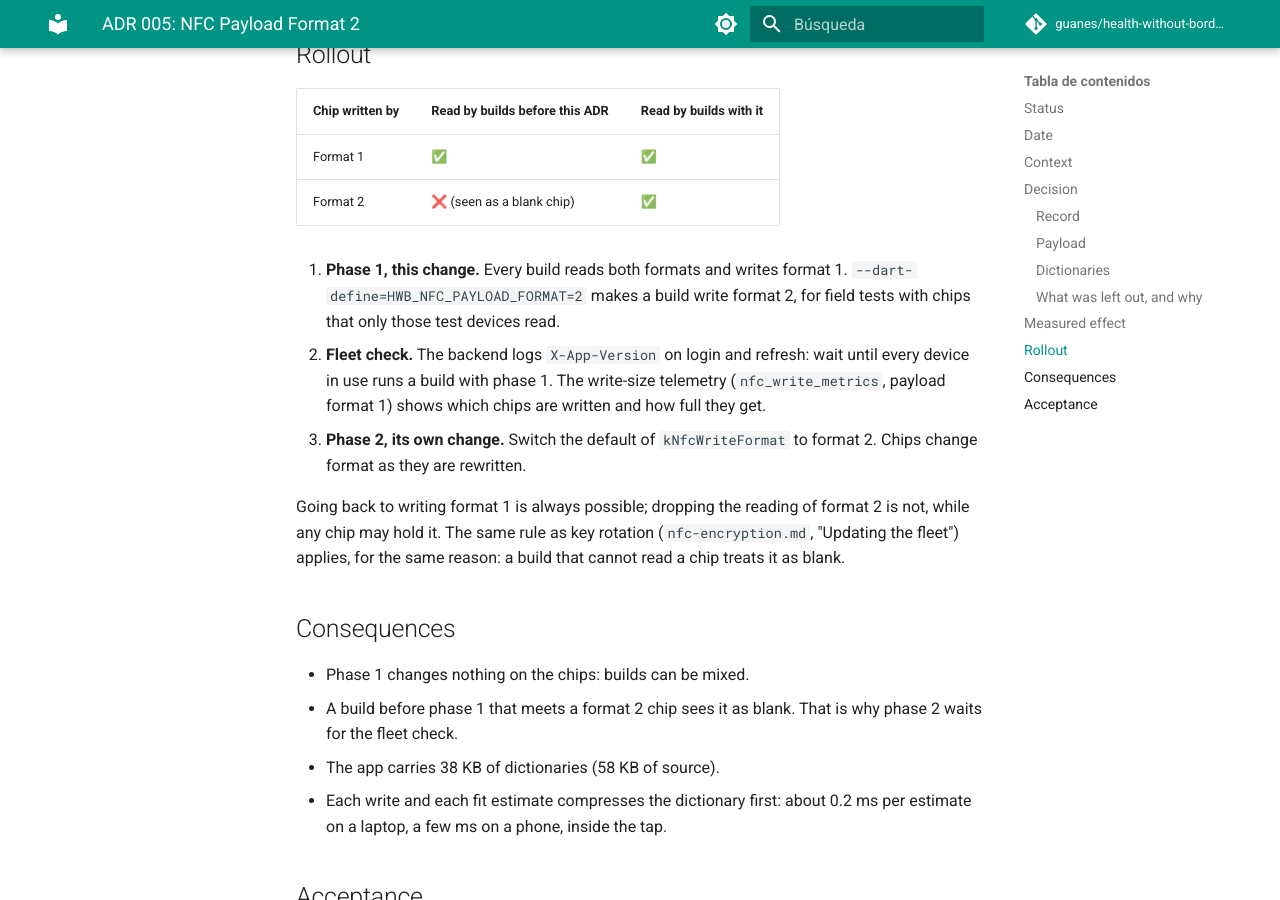
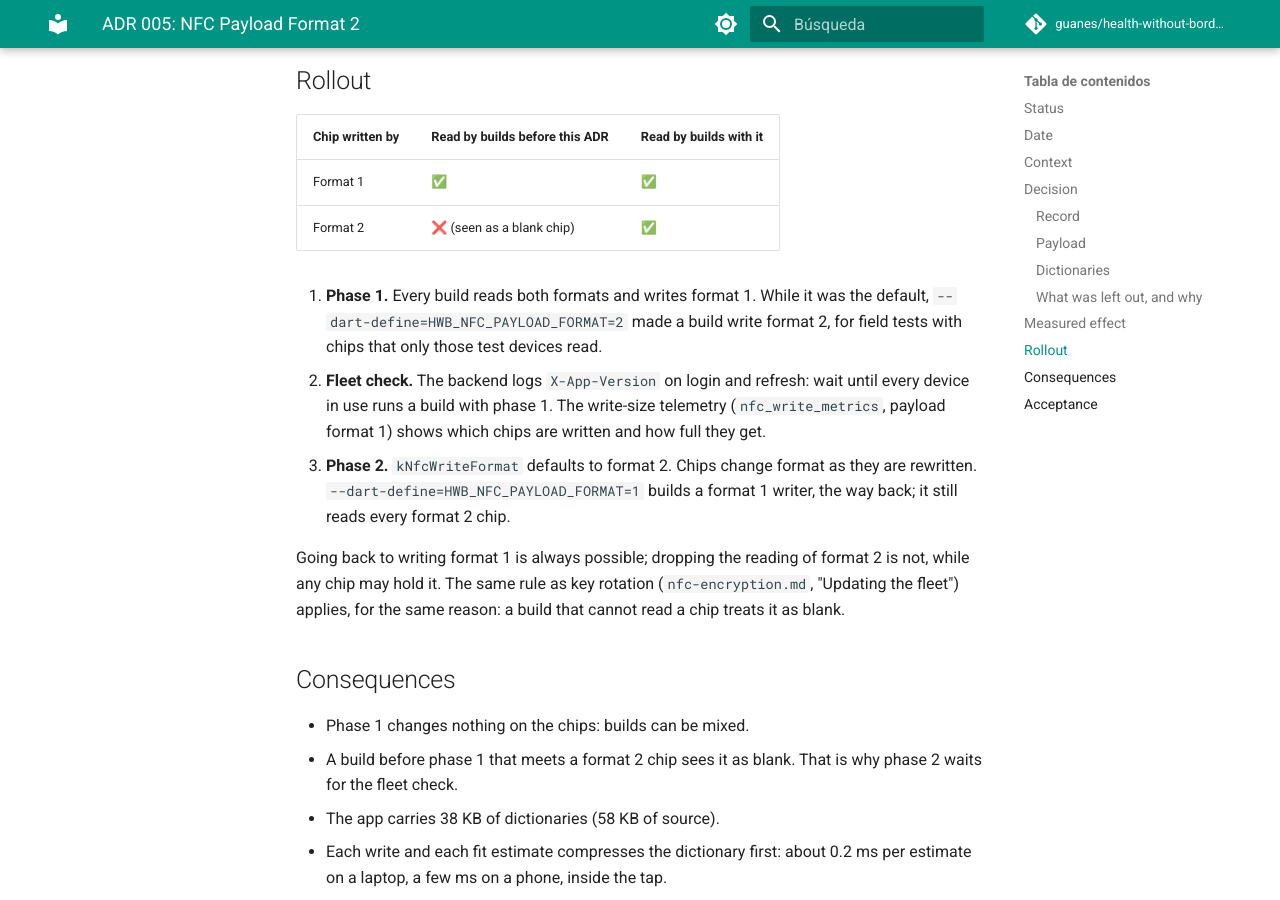
Before and after one commit to guane-hwb/health-without-borders-frontend, an MkDocs documentation site: the page built from docs/architecture/adr-005-nfc-payload-format-v2.md, in a window 1280 px wide and 900 px high, scrolled down 4248 px. Built offline with MkDocs 1.6.1 and Material for MkDocs 9.7.7, drawn with Linux system fonts in a browser that asks for light colours; comment, search, counter and statistics services are not loaded; some of the changed text lies outside the part shown.

Commit message:
feat(nfc): fase 2 del formato 2: la app escribe el formato 2
kNfcWriteFormat pasa a ser el formato 2 (ADR 005, fase 2). Una build hecha
con --dart-define=HWB_NFC_PAYLOAD_FORMAT=1 vuelve a escribir el formato 1:
es el camino de vuelta, y toda build desde la fase 1 lee los dos.

Pruebas:
- los grupos que prueban el escritor del formato 1 (capacidad,
  writeTriagePayload, expectedUid, writeGuardianPayload, writeGuardianRecord,
  métricas de escritura y binding al chip) fijan writeFormat en el formato 1,
  y sus presupuestos también;
- una prueba nueva comprueba que, sin la opción, la build escribe un registro
  externo del formato 2;
- la prueba del aviso del NTAG215 al registrar necesita una copia del
  dispositivo del cuidador entre el presupuesto real y 492 B. Con el formato 2
  la pone ahí un texto de antecedentes personales: 483 B.

Documentación: estado y despliegue en ADR 005, nfc-encryption.md y el README
del diccionario.

No se fusiona antes de la verificación de la flota de ADR 005.

```diff
--- a/docs/architecture/adr-005-nfc-payload-format-v2.md
+++ b/docs/architecture/adr-005-nfc-payload-format-v2.md
@@ -1,8 +1,9 @@
 # ADR 005: NFC Payload Format 2
 
 ## Status
-Proposed. Phase 1 (every build reads format 2, writes format 1) is implemented;
-phase 2 (writing format 2) needs the fleet check below and its own change.
+Accepted. Phase 1 (every build reads format 2 and writes format 1) shipped
+first; phase 2 makes format 2 the format every build writes, after the fleet
+check below.
 
 ## Date
 2026-11-17
@@ -47,8 +48,8 @@ One NFC Forum external record (TNF 0x04) per chip:
 
 The record type is also what tells a reader which format it has, and it is the
 type string the chip binding of ADR 003 puts in the associated data. The record
-overhead drops from 29–34 B to 20–23 B. The domain is Guane's; another owned
-domain can replace it before phase 2, never after.
+overhead drops from 29–34 B to 20–23 B. The domain is Guane's, and since
+phase 2 it is fixed: every format 2 chip carries it.
 
 ### Payload
 
@@ -105,9 +106,10 @@ from the typed CBOR of 400 **synthetic** training records of the audit corpus.
 - **A dictionary is part of the format.** Once a build has written with
   dictionary *n*, every later build reads it. A better dictionary gets a new id;
   the bytes of an id never change. Tests pin each one by SHA-256.
-- **Dictionary 1 is a candidate until phase 2.** The audit measured it on
-  synthetic text. Before it is frozen, measure real note lengths with
-  `tool/nfc_measure` (audit recommendation 3) and decide whether to rebuild it.
+- **Dictionary 1 is frozen by phase 2.** From then on builds write with it, so
+  its bytes are read forever. The audit measured it on synthetic text; before
+  phase 2 ships, real note lengths (`tool/nfc_measure`, audit recommendation 3)
+  say whether it stays or a dictionary 2 replaces it in the same change.
 
 ### What was left out, and why
 
@@ -151,15 +153,16 @@ columns, and real note lengths decide where.
 | Format 1 | ✅ | ✅ |
 | Format 2 | ❌ (seen as a blank chip) | ✅ |
 
-1. **Phase 1, this change.** Every build reads both formats and writes format 1.
-   `--dart-define=HWB_NFC_PAYLOAD_FORMAT=2` makes a build write format 2, for
-   field tests with chips that only those test devices read.
+1. **Phase 1.** Every build reads both formats and writes format 1. While it
+   was the default, `--dart-define=HWB_NFC_PAYLOAD_FORMAT=2` made a build write
+   format 2, for field tests with chips that only those test devices read.
 2. **Fleet check.** The backend logs `X-App-Version` on login and refresh: wait
    until every device in use runs a build with phase 1. The write-size telemetry
    (`nfc_write_metrics`, payload format 1) shows which chips are written and how
    full they get.
-3. **Phase 2, its own change.** Switch the default of `kNfcWriteFormat` to
-   format 2. Chips change format as they are rewritten.
+3. **Phase 2.** `kNfcWriteFormat` defaults to format 2. Chips change format as
+   they are rewritten. `--dart-define=HWB_NFC_PAYLOAD_FORMAT=1` builds a
+   format 1 writer, the way back; it still reads every format 2 chip.
 
 Going back to writing format 1 is always possible; dropping the reading of
 format 2 is not, while any chip may hold it. The same rule as key rotation
```
Also changed, not shown: docs/architecture/nfc-encryption.md (+1 -1 lines), tool/nfc_payload_v2/README.md (+2 -2 lines), 3 other files.
